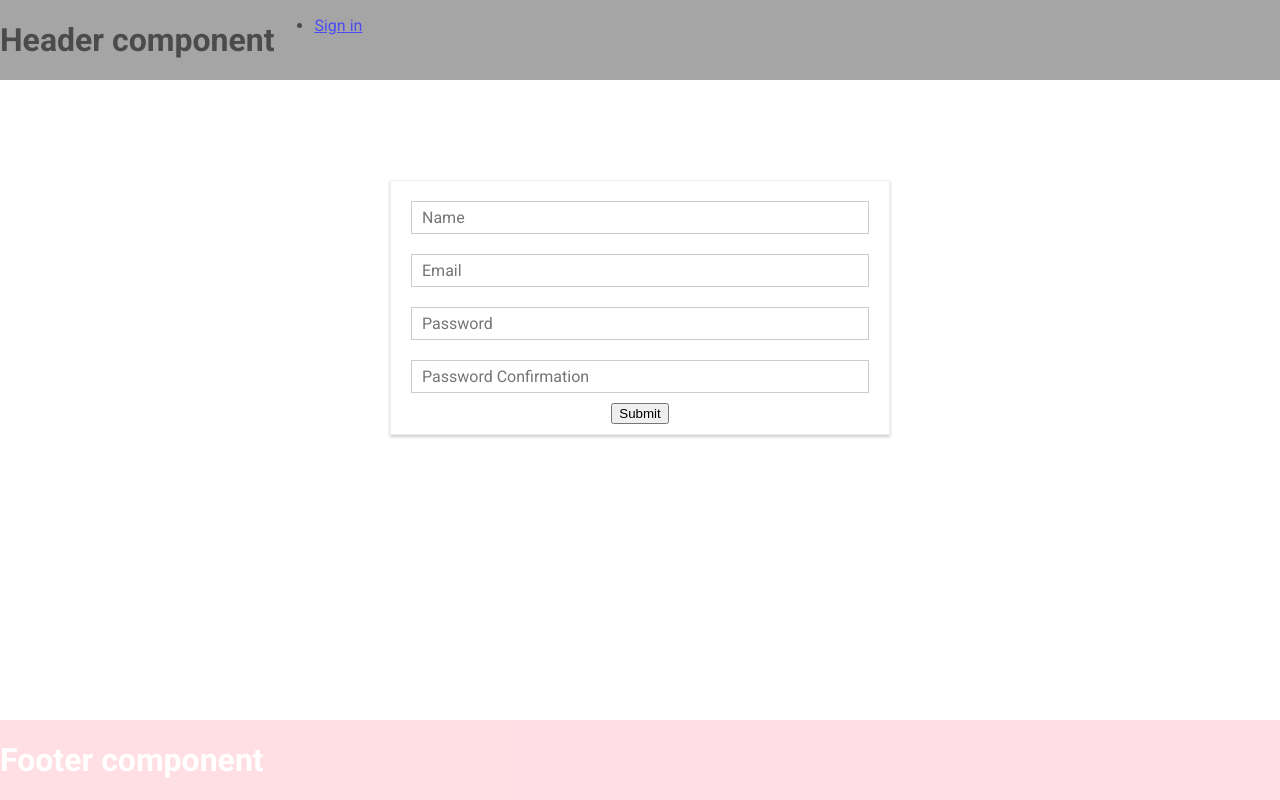
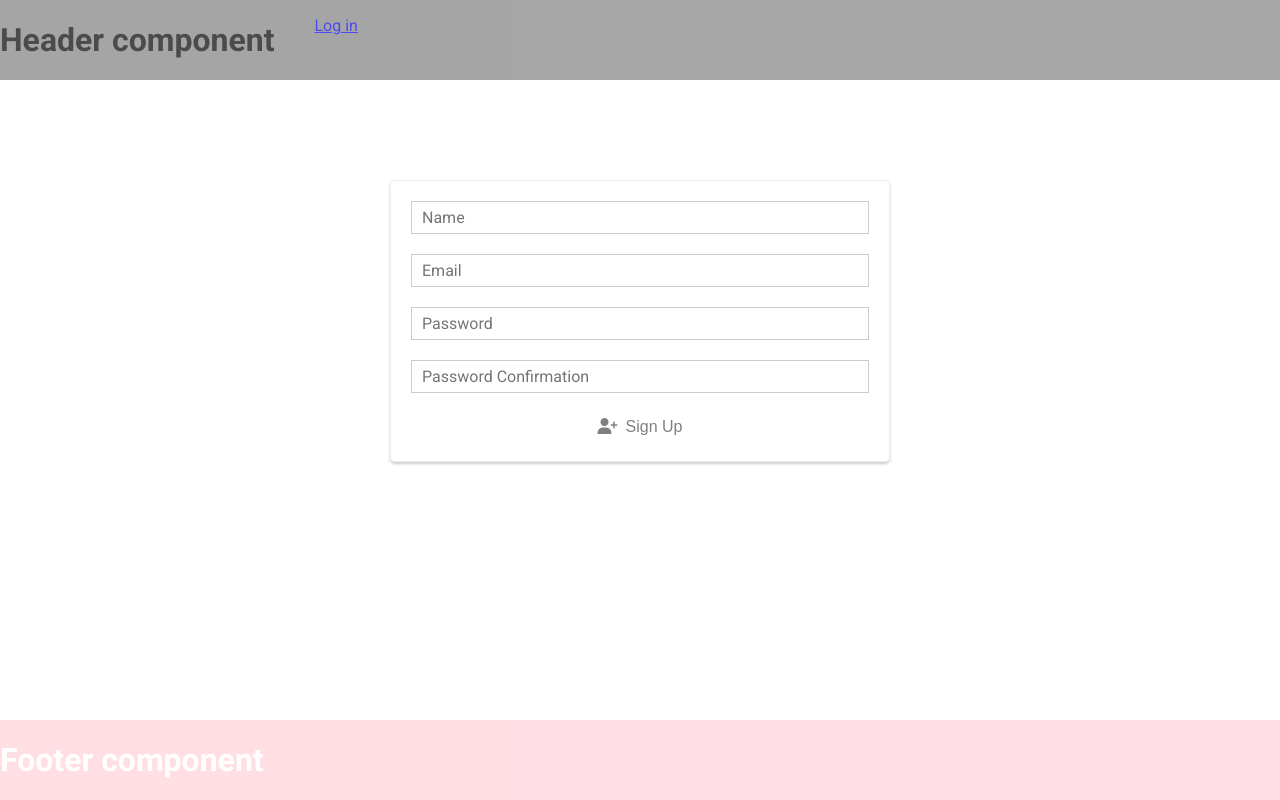
Before and after one commit to Lucx14/todo-app-frontend, a React (Create React App) app: page /signup in a window 1280 px wide. Built offline with nearby package versions, Linux system fonts and the light colour scheme.

Commit message:
style buttons on auth

```diff
--- a/src/components/Navigation/NavigationItems/NavigationItem/NavigationItem.jsx
+++ b/src/components/Navigation/NavigationItems/NavigationItem/NavigationItem.jsx
@@ -5,11 +5,11 @@ import PropTypes from 'prop-types';
 const NavigationItem = (props) => {
   const { link, exact, children } = props;
   return (
-    <li>
+    <>
       <NavLink to={link} exact={exact}>
         {children}
       </NavLink>
-    </li>
+    </>
   );
 };
 
--- a/src/components/Navigation/NavigationItems/NavigationItems.jsx
+++ b/src/components/Navigation/NavigationItems/NavigationItems.jsx
@@ -16,7 +16,7 @@ const NavigationItems = (props) => {
       )}
       {!isAuthenticated && location.pathname === '/signup' && (
         <NavigationItem link="/auth" exact={false}>
-          Sign in
+          Log in
         </NavigationItem>
       )}
       {!isAuthenticated && location.pathname === '/auth' && (
--- a/src/components/UI/Input/Input.jsx
+++ b/src/components/UI/Input/Input.jsx
@@ -12,11 +12,11 @@ const InputWrapper = styled.input`
   outline: none;
   border: ${(props) =>
     props.invalid && props.shouldValidate && props.touched
-      ? '1px solid red'
+      ? '1px solid #D6705C'
       : '1px solid #ccc'};
   background-color: ${(props) =>
     props.invalid && props.shouldValidate && props.touched
-      ? '#fda49a'
+      ? '#FFF8F7'
       : 'white'};
   font: inherit;
   padding: 6px 10px;
--- a/src/containers/Auth/Auth.jsx
+++ b/src/containers/Auth/Auth.jsx
@@ -10,6 +10,7 @@ import * as actions from '../../store/actions/index';
 
 const Wrapper = styled.div`
   margin: 20px auto;
+  border-radius: 5px;
   width: 80%;
   text-align: center;
   box-shadow: 0 2px 3px #ccc;
@@ -21,8 +22,28 @@ const Wrapper = styled.div`
   }
 `;
 
+const StyledError = styled.div`
+  color: #808080;
+  padding: 5px;
+  font-style: italic;
+`;
+
+const StyledButton = styled.button`
+  background: none;
+  border: none;
+  outline: none;
+  padding: 15px;
+  font-size: 1rem;
+  cursor: pointer;
+  color: #808080;
+`;
+
+const StyledIcon = styled.i`
+  padding-right: 8px;
+`;
+
 const Auth = (props) => {
-  const { onAuthInit, isAuthenticated } = props;
+  const { onAuthInit, isAuthenticated, error } = props;
   const [authForm, setAuthForm] = useState({
     email: {
       elementType: 'input',
@@ -95,23 +116,30 @@ const Auth = (props) => {
     />
   ));
 
-  // const errorMessage = 'There was a problem!';
-  // if (error) {
-  //   errorMessage = <p>{error.message}</p>;
-  // }
-
   let authRedirect;
   if (isAuthenticated) {
     authRedirect = <Redirect to="/" />;
   }
 
+  let errorMessage;
+  if (error) {
+    errorMessage = (
+      <StyledError>
+        There was a problem with your request, please try again
+      </StyledError>
+    );
+  }
+
   return (
     <Wrapper>
       {authRedirect}
-      {/* {errorMessage} */}
+      {errorMessage}
       <form onSubmit={authSubmitHandler}>
         {form}
-        <button type="submit">Submit</button>
+        <StyledButton type="submit">
+          <StyledIcon className="fas fa-sign-in-alt" />
+          Log in
+        </StyledButton>
       </form>
     </Wrapper>
   );
@@ -120,7 +148,7 @@ const Auth = (props) => {
 const mapStateToProps = (state) => {
   return {
     loading: state.auth.loading,
-    // error: state.auth.error,
+    error: state.auth.error !== null,
     isAuthenticated: state.auth.token !== null,
   };
 };
@@ -132,6 +160,7 @@ const mapDispatchToProps = (dispatch) => ({
 Auth.propTypes = {
   onAuthInit: PropTypes.func.isRequired,
   isAuthenticated: PropTypes.bool.isRequired,
+  error: PropTypes.bool.isRequired,
 };
 
 export default connect(mapStateToProps, mapDispatchToProps)(Auth);
--- a/src/containers/Auth/Signup.jsx
+++ b/src/containers/Auth/Signup.jsx
@@ -9,6 +9,7 @@ import * as actions from '../../store/actions/index';
 
 const Wrapper = styled.div`
   margin: 20px auto;
+  border-radius: 5px;
   width: 80%;
   text-align: center;
   box-shadow: 0 2px 3px #ccc;
@@ -18,6 +19,26 @@ const Wrapper = styled.div`
   @media (min-width: 600px) {
     width: 500px;
   }
+`;
+
+const StyledError = styled.div`
+  color: #808080;
+  padding: 5px;
+  font-style: italic;
+`;
+
+const StyledButton = styled.button`
+  background: none;
+  border: none;
+  outline: none;
+  padding: 15px;
+  font-size: 1rem;
+  cursor: pointer;
+  color: #808080;
+`;
+
+const StyledIcon = styled.i`
+  padding-right: 8px;
 `;
 
 const StyledInput = styled.input`
@@ -31,8 +52,16 @@ const StyledInput = styled.input`
     outline: none;
     background-color: #ccc;
   }
-  border: ${(props) => (props.errors ? '1px solid red' : '1px solid #ccc')};
-  background-color: ${(props) => (props.errors ? '#fda49a' : 'white')};
+  border: ${(props) => (props.errors ? '1px solid #D6705C' : '1px solid #ccc')};
+  background-color: ${(props) => (props.errors ? '#FFF8F7' : 'white')};
+`;
+
+const StyledHelper = styled.div`
+  text-align: left;
+  color: #808080;
+  font-size: 0.625rem;
+  font-style: italic;
+  padding-top: ${(props) => (props.errors ? '6px' : '0px')};
 `;
 
 const FieldWrapper = styled.div`
@@ -42,18 +71,26 @@ const FieldWrapper = styled.div`
 `;
 
 const Signup = (props) => {
-  const { isAuthenticated, onAuthSignup } = props;
+  const { isAuthenticated, onAuthSignup, error } = props;
 
   let authRedirect;
   if (isAuthenticated) {
     authRedirect = <Redirect to="/" />;
   }
 
-  // Just need to present an error somewhere if we failed on the backend
+  let errorMessage;
+  if (error) {
+    errorMessage = (
+      <StyledError>
+        There was a problem with your request, please try again
+      </StyledError>
+    );
+  }
 
   return (
     <Wrapper>
       {authRedirect}
+      {errorMessage}
       <Formik
         initialValues={{
           name: '',
@@ -94,7 +131,9 @@ const Signup = (props) => {
                   placeholder="Name"
                   errors={errors.name && touched.name}
                 />
-                <ErrorMessage name="name" />
+                <StyledHelper errors={errors.name && touched.name}>
+                  <ErrorMessage name="name" />
+                </StyledHelper>
               </FieldWrapper>
               <FieldWrapper>
                 <Field
@@ -104,7 +143,9 @@ const Signup = (props) => {
                   placeholder="Email"
                   errors={errors.email && touched.email}
                 />
-                <ErrorMessage name="email" />
+                <StyledHelper errors={errors.email && touched.email}>
+                  <ErrorMessage name="email" />
+                </StyledHelper>
               </FieldWrapper>
               <FieldWrapper>
                 <Field
@@ -114,7 +155,9 @@ const Signup = (props) => {
                   placeholder="Password"
                   errors={errors.password && touched.password}
                 />
-                <ErrorMessage name="password" />
+                <StyledHelper errors={errors.password && touched.password}>
+                  <ErrorMessage name="password" />
+                </StyledHelper>
               </FieldWrapper>
               <FieldWrapper>
                 <Field
@@ -127,9 +170,19 @@ const Signup = (props) => {
                     touched.password_confirmation
                   }
                 />
-                <ErrorMessage name="password_confirmation" />
+                <StyledHelper
+                  errors={
+                    errors.password_confirmation &&
+                    touched.password_confirmation
+                  }
+                >
+                  <ErrorMessage name="password_confirmation" />
+                </StyledHelper>
               </FieldWrapper>
-              <button type="submit">Submit</button>
+              <StyledButton type="submit">
+                <StyledIcon className="fas fa-user-plus" />
+                Sign Up
+              </StyledButton>
             </Form>
           );
         }}
@@ -141,7 +194,7 @@ const Signup = (props) => {
 const mapStateToProps = (state) => {
   return {
     loading: state.auth.loading,
-    // error: state.auth.error,
+    error: state.auth.error !== null,
     isAuthenticated: state.auth.token !== null,
   };
 };
@@ -154,6 +207,7 @@ const mapDispatchToProps = (dispatch) => ({
 Signup.propTypes = {
   isAuthenticated: PropTypes.bool.isRequired,
   onAuthSignup: PropTypes.func.isRequired,
+  error: PropTypes.bool.isRequired,
 };
 
 export default connect(mapStateToProps, mapDispatchToProps)(Signup);
```
